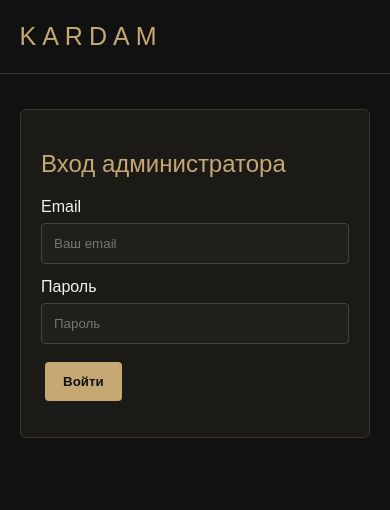
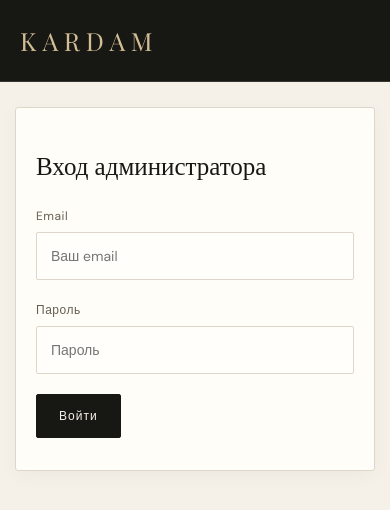
Before and after one commit to marlendarmankulov111-ui/kardam-admin, a plain HTML site: page index.html in a window 390 px wide. Drawn offline with nearby package versions, Linux system fonts and the light colour scheme.

Commit message:
Update index.html

```diff
--- a/index.html
+++ b/index.html
@@ -7,24 +7,245 @@
 <title>KARDAM — Админ-панель</title>
 <script src="https://cdn.jsdelivr.net/npm/@supabase/supabase-js@2"></script>
 <style>
-*{box-sizing:border-box}
-body{margin:0;background:#111;color:#f4f0e8;font-family:Arial,sans-serif}
-header{padding:22px 5%;border-bottom:1px solid #39352e;display:flex;justify-content:space-between;align-items:center}
-.logo{font-size:25px;letter-spacing:6px;color:#c6a875}
-main{max-width:1100px;margin:35px auto;padding:0 20px}
-h2{font-weight:400;color:#c6a875}
-input,textarea,select{width:100%;padding:12px;margin:7px 0 14px;background:#201f1c;border:1px solid #49443a;color:white;border-radius:4px}
-button{padding:12px 18px;background:#c6a875;color:#111;border:0;border-radius:4px;cursor:pointer;font-weight:bold;margin:4px}
-button.secondary{background:#34312b;color:white}
-button.danger{background:#853e36;color:white}
-.card{background:#1b1a17;border:1px solid #39352e;padding:20px;margin:15px 0;border-radius:6px}
-.grid{display:grid;grid-template-columns:repeat(auto-fit,minmax(220px,1fr));gap:12px}
-nav{display:flex;gap:8px;flex-wrap:wrap;margin:25px 0}
-.hidden{display:none}
-.item{display:flex;gap:15px;align-items:center;border-bottom:1px solid #39352e;padding:14px 0}
-.item img{width:75px;height:75px;object-fit:cover;border-radius:4px}
-.small{font-size:13px;color:#b7b0a3}
-#message{color:#c6a875;margin:12px 0}
+
+@import url('https://fonts.googleapis.com/css2?family=DM+Sans:wght@400;500;600;700&family=Playfair+Display:wght@400;500;600&display=swap');
+
+:root {
+  --black: #171714;
+  --dark: #22211d;
+  --ivory: #f5f1e8;
+  --white: #fffdf8;
+  --gold: #b69a68;
+  --gold-light: #d2bd94;
+  --muted: #898274;
+  --line: #ded7c9;
+}
+
+* {
+  box-sizing: border-box;
+}
+
+body {
+  margin: 0;
+  background: var(--ivory);
+  color: var(--black);
+  font-family: 'DM Sans', sans-serif;
+  font-size: 14px;
+}
+
+header {
+  min-height: 82px;
+  padding: 20px 6%;
+  background: var(--black);
+  color: var(--ivory);
+  border-bottom: 1px solid #39362f;
+  display: flex;
+  justify-content: space-between;
+  align-items: center;
+}
+
+.logo {
+  font-family: 'Playfair Display', serif;
+  font-size: 32px;
+  letter-spacing: 9px;
+  color: var(--gold-light);
+}
+
+header #account {
+  color: #d7cbb5;
+  font-size: 12px;
+}
+
+main {
+  max-width: 1180px;
+  margin: 45px auto;
+  padding: 0 25px 60px;
+}
+
+h2 {
+  font-family: 'Playfair Display', serif;
+  font-size: 29px;
+  font-weight: 400;
+  color: var(--black);
+  margin: 20px 0 25px;
+}
+
+nav {
+  display: flex;
+  flex-wrap: wrap;
+  gap: 10px;
+  padding: 16px 0;
+  margin: 20px 0 30px;
+  border-bottom: 1px solid var(--line);
+}
+
+button {
+  padding: 13px 22px;
+  background: var(--black);
+  color: var(--ivory);
+  border: 1px solid var(--black);
+  border-radius: 2px;
+  font-family: 'DM Sans', sans-serif;
+  font-size: 12px;
+  letter-spacing: 1px;
+  cursor: pointer;
+  transition: .2s ease;
+}
+
+button:hover {
+  background: var(--gold);
+  border-color: var(--gold);
+  color: #171714;
+}
+
+button.secondary {
+  background: transparent;
+  color: var(--black);
+  border-color: var(--line);
+}
+
+button.secondary:hover {
+  background: var(--gold);
+  border-color: var(--gold);
+}
+
+button.danger {
+  background: transparent;
+  color: #934c40;
+  border-color: #c9a49c;
+}
+
+button.danger:hover {
+  background: #934c40;
+  color: white;
+}
+
+.card {
+  background: var(--white);
+  border: 1px solid var(--line);
+  padding: 30px;
+  margin: 18px 0;
+  border-radius: 3px;
+  box-shadow: 0 5px 20px rgba(30, 25, 15, .035);
+}
+
+input:not([type="checkbox"]),
+textarea,
+select {
+  width: 100%;
+  padding: 14px;
+  margin: 8px 0 20px;
+  background: #fffefa;
+  border: 1px solid var(--line);
+  border-radius: 2px;
+  color: var(--black);
+  font-family: 'DM Sans', sans-serif;
+  font-size: 14px;
+  outline: none;
+}
+
+input:focus,
+textarea:focus,
+select:focus {
+  border-color: var(--gold);
+}
+
+label {
+  color: #655e52;
+  font-size: 12px;
+  letter-spacing: .5px;
+}
+
+input[type="checkbox"] {
+  accent-color: var(--gold);
+}
+
+.grid {
+  display: grid;
+  grid-template-columns: repeat(auto-fit, minmax(190px, 1fr));
+  gap: 15px;
+}
+
+.item {
+  display: flex;
+  gap: 18px;
+  align-items: center;
+  padding: 18px 0;
+  border-bottom: 1px solid var(--line);
+}
+
+.item img {
+  width: 90px;
+  height: 90px;
+  object-fit: cover;
+  background: #eee9df;
+  border: 1px solid var(--line);
+}
+
+.item strong {
+  font-family: 'Playfair Display', serif;
+  font-size: 18px;
+  font-weight: 500;
+}
+
+.small {
+  font-size: 12px;
+  color: var(--muted);
+  margin-top: 7px;
+}
+
+#message,
+#messagePanel {
+  color: #887047;
+  padding-top: 12px;
+  font-size: 13px;
+}
+
+pre {
+  background: var(--ivory);
+  padding: 15px;
+  overflow-x: auto;
+  font-size: 12px;
+  color: var(--dark);
+  border: 1px solid var(--line);
+}
+
+.hidden {
+  display: none !important;
+}
+
+@media (max-width: 600px) {
+  header {
+    padding: 18px 20px;
+  }
+
+  .logo {
+    font-size: 25px;
+    letter-spacing: 6px;
+  }
+
+  main {
+    margin: 25px auto;
+    padding: 0 15px 40px;
+  }
+
+  h2 {
+    font-size: 25px;
+  }
+
+  .card {
+    padding: 20px;
+  }
+
+  .item {
+    flex-wrap: wrap;
+  }
+
+  nav button {
+    flex: 1 1 40%;
+  }
+}
+
 </style>
 </head>
 <body>
```
